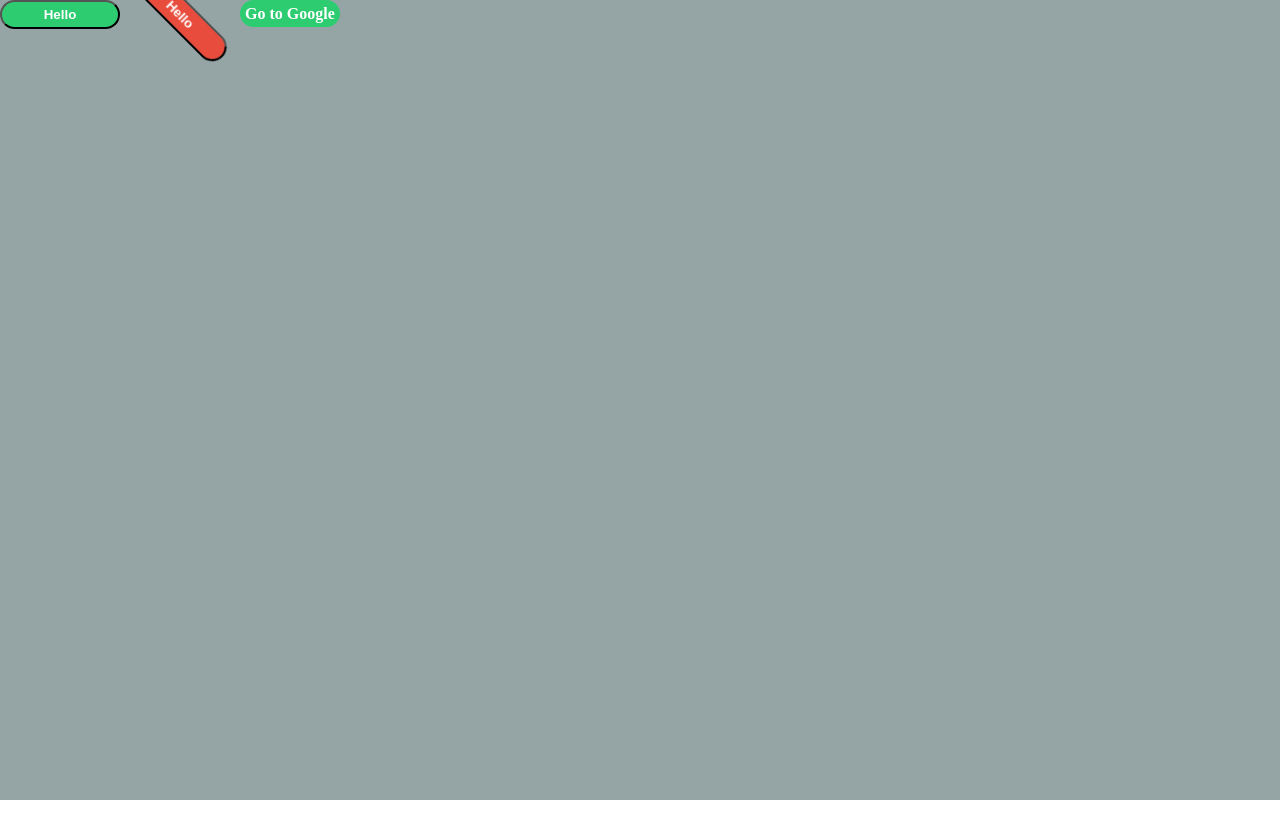
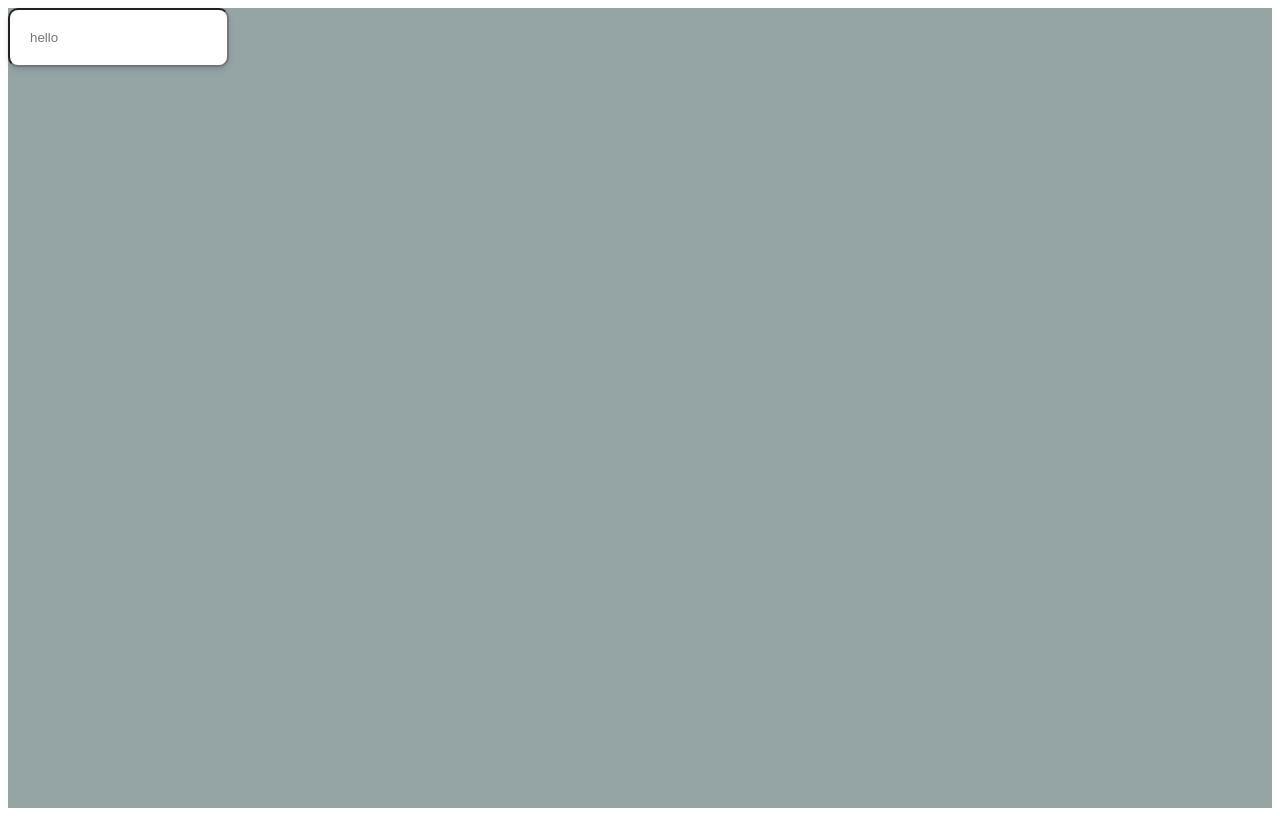
Before and after one commit to ikda/styled-component, a React (Create React App) app: page / in a window 1280 px wide. Built offline with nearby package versions, Linux system fonts and the light colour scheme.

Commit message:
#5 extra attrs and Mixins

```diff
--- a/src/App.js
+++ b/src/App.js
@@ -1,21 +1,5 @@
 import React, { Component } from "react";
-import styled, { createGlobalStyle, css, keyframes } from "styled-components";
-
-const rotation = keyframes`
-  from {
-    transform: rotate(0deg);
-  }
-  to {
-    transform: rotate(360deg);
-  }
-`;
-
-const GlobalStyle = createGlobalStyle`
-  body{
-    padding: 0;
-    margin: 0;
-  }
-`;
+import styled, { css } from "styled-components";
 
 const Container = styled.div`
 	height: 100vh;
@@ -23,48 +7,26 @@
 	background-color: #95a5a6;
 `;
 
-const Button = styled.button`
-	border-radius: 50px;
-	padding: 5px;
-	min-width: 120px;
-	color: white;
-	font-weight: 600;
-	-webkit-appearance: none;
-	cursor: pointer;
-	&:active,
-	&:focus {
-		outline: none;
-	}
-	background-color: ${props => (props.danger ? "#e74c3c" : "#2ecc71")};
-
-	${props => {
-		if (props.danger) {
-			return css`
-				animation: ${rotation} ${props.rotationTime}s linear infinite;
-			`;
-		}
-	}}
+const awesomeCard = css`
+  box-shadow 0 4px 6px rgba(50,50,93,0.11), 0 1px 3px rgba(0,0,0, 0.08);
+  background-color: white;
+  border-radius: 10px;
+  padding: 20px;
 `;
 
-const Anchor = styled(Button)`
-	text-decoration: none;
+const Input = styled.input.attrs({
+	required: true
+})`
+	border-radius: 5px;
+	${awesomeCard};
 `;
 
 class App extends Component {
 	render() {
 		return (
-			<>
-				<GlobalStyle />
-				<Container>
-					<Button>Hello</Button>
-					<Button danger rotationTime={60}>
-						Hello
-					</Button>
-					<Anchor as="a" href="https://www.google.com">
-						Go to Google
-					</Anchor>
-				</Container>
-			</>
+			<Container>
+				<Input placeholder="hello" />
+			</Container>
 		);
 	}
 }
```
